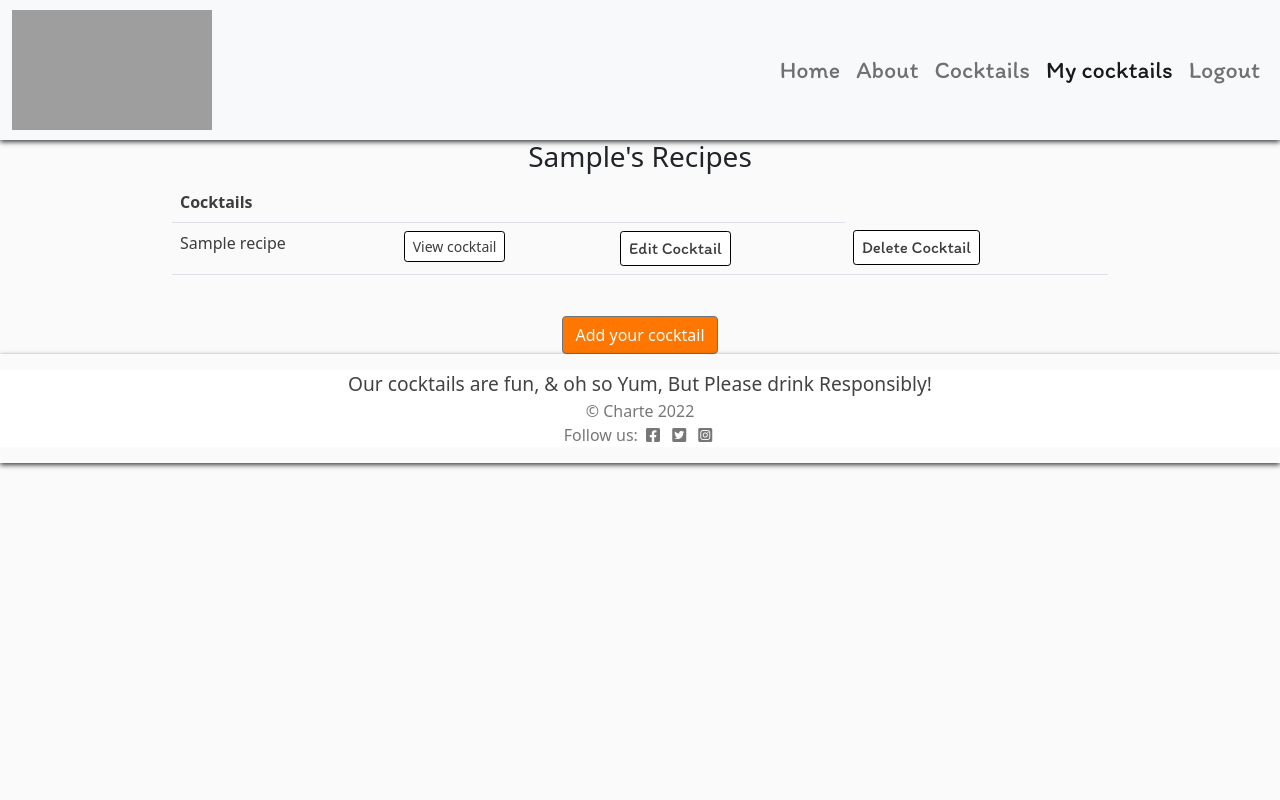
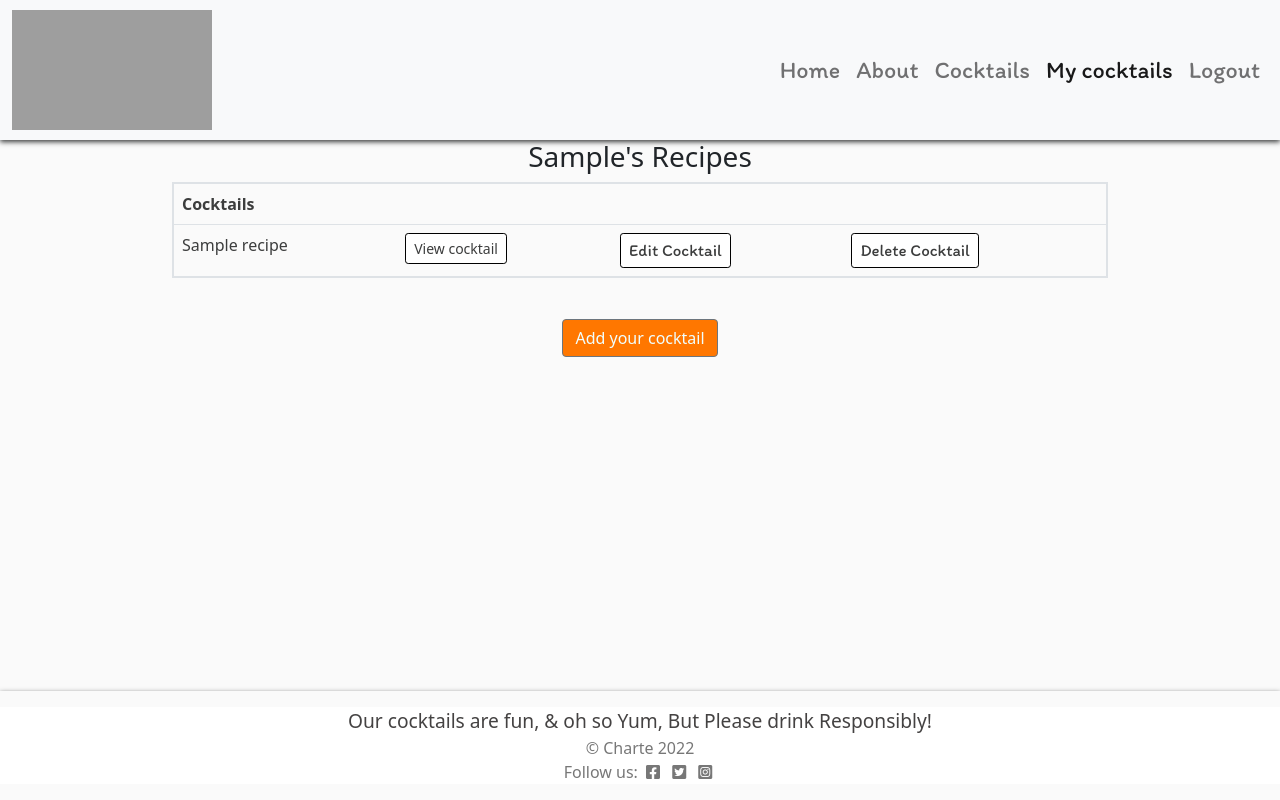
Before and after one commit to Charte-dot/The-Tipsy-Tiger-cg, a Django app: page /myrecipes/ in a window 1280 px wide. Run offline with Django 3.2, Linux system fonts and the light colour scheme; a user stored in the database is signed in; tables that the repository leaves empty hold one stand-in row (values such as "Sample post"); grey boxes are pictures that could not be loaded.

Commit message:
Fixed main home page images and footer stylings

```diff
--- a/static/css/style.css
+++ b/static/css/style.css
@@ -180,8 +180,9 @@ body{
 /* footer */
 footer {
     background-color: rgb(250, 250, 250);
-    height: 10%;
+    height: 50%;
     box-shadow: 0px 2px 5px rgb(60, 61, 61);
+    position: static;
 }
 
 .m-0, .mx-1 {
@@ -386,6 +387,11 @@ form {
     width: 30%;
 }
 
+table {
+    border: 2px solid #808080;
+
+}
+
 td {
 
     color: rgb(60, 61, 61);
--- a/templates/base.html
+++ b/templates/base.html
@@ -20,7 +20,7 @@
 
 </head>
 
-<body class="d-flex flex-column h-100 main-bg">
+<body class="d-flex flex-column min-vh-100 main-bg">
 
     <!-- Navigation -->
 
--- a/templates/myrecipes.html
+++ b/templates/myrecipes.html
@@ -19,11 +19,11 @@
                     <th>Cocktails</th>
                     <th></th>
                     <th></th>
+                    <th></th>
                 </tr>
                 {% for recipe in recipe %}
                 <tr>
                     <td>{{ recipe.title }}</td>
-
                     <td><button type="button" class="btn btn-sm btn-info"><a class="view"
                                 href="{% url 'recipe_detail' recipe.slug %}">
                                 View cocktail</a></button></td>
@@ -34,11 +34,10 @@
                                 href="{% url 'recipedelete' recipe.slug %}">
                                 Delete Cocktail</a></button></td>
                 </tr>
+                {% empty %}
+                <h3> You haven't added any cocktails yet!</h3>
+                {% endfor %}
             </table>
-            {% empty %}
-            <h3> You haven't added any cocktails yet!</h3>
-            {% endfor %}
-
 
         </div>
 
--- a/thetipsytiger/settings.py
+++ b/thetipsytiger/settings.py
@@ -122,6 +122,7 @@ if development == 'True':
             }
             }
 else:
+
     DATABASES = {
         'default': dj_database_url.parse(os.environ.get('DATABASE_URL'))
         }
```
Also changed, not shown: templates/index.html (+7 -7 lines).
